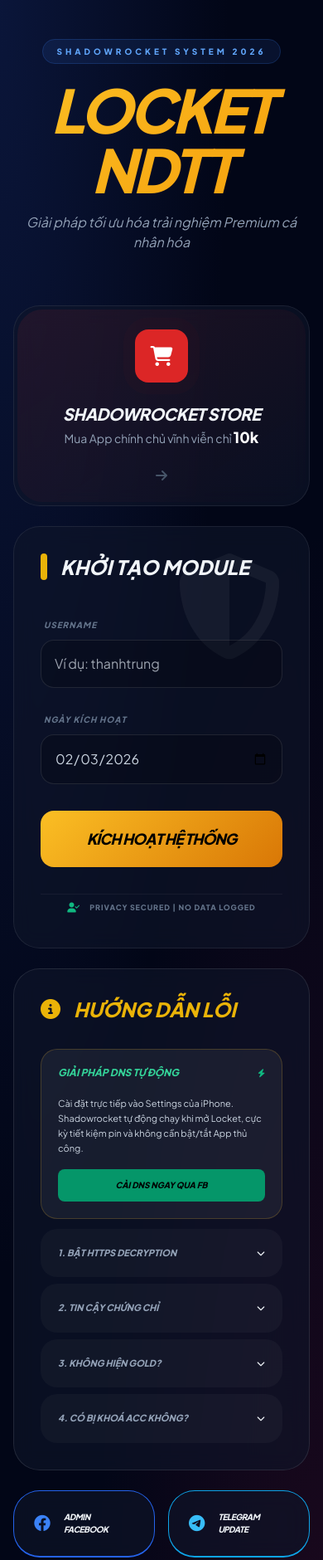
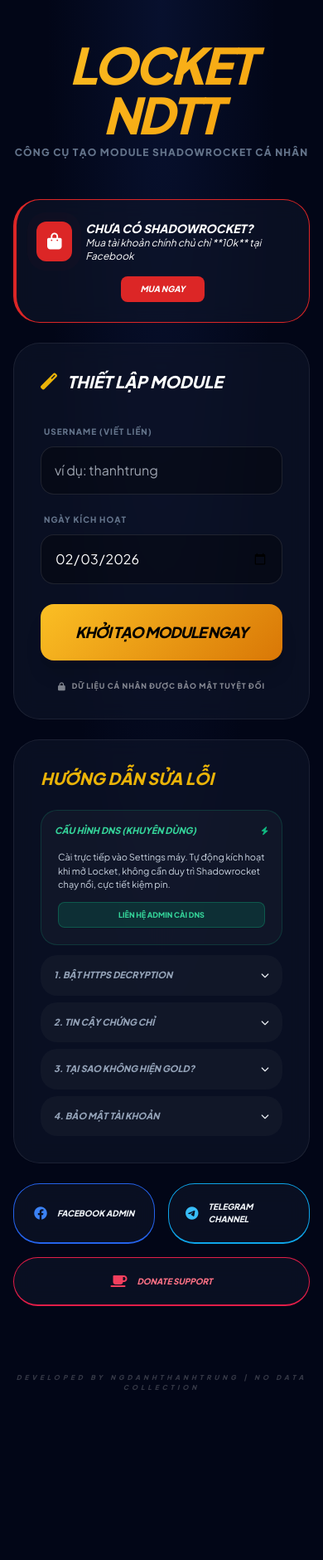
Before and after one commit to NgDanhThanhTrung/test_web, a plain HTML site: page index.html in a window 390 px wide. Shown: the top 1880 px of the page at 83% size. After the commit the page ends 1766 px from the top, so only its background shows below. Drawn offline with nearby package versions, Linux system fonts and the light colour scheme.

Commit message:
Update index.html

```diff
--- a/index.html
+++ b/index.html
@@ -3,7 +3,7 @@
 <head>
     <meta charset="UTF-8">
     <meta name="viewport" content="width=device-width, initial-scale=1.0">
-    <title>Locket NDTT | Premium Ecosystem</title>
+    <title>Locket NDTT | Module Generator</title>
     <script src="https://cdn.tailwindcss.com"></script>
     <link rel="stylesheet" href="https://cdnjs.cloudflare.com/ajax/libs/font-awesome/6.4.0/css/all.min.css">
     <link href="https://fonts.googleapis.com/css2?family=Plus+Jakarta+Sans:wght@300;400;600;800&display=swap" rel="stylesheet">
@@ -11,168 +11,146 @@
         :root { --gold: #fbbf24; }
         body {
             background: #020617;
-            background-image:
-                radial-gradient(at 0% 0%, rgba(30, 58, 138, 0.3) 0px, transparent 50%),
-                radial-gradient(at 100% 100%, rgba(136, 19, 55, 0.2) 0px, transparent 50%);
+            background-image: radial-gradient(at 50% 0%, rgba(30, 58, 138, 0.2) 0px, transparent 50%);
             color: #f1f5f9; font-family: 'Plus Jakarta Sans', sans-serif; min-height: 100vh;
         }
         .bento-card {
             background: rgba(15, 23, 42, 0.6); backdrop-filter: blur(12px);
             border: 1px solid rgba(255, 255, 255, 0.08);
-            border-radius: 2rem; transition: all 0.4s cubic-bezier(0.4, 0, 0.2, 1);
+            border-radius: 2rem; transition: all 0.4s ease;
         }
-        .bento-card:hover { border-color: rgba(251, 191, 36, 0.3); transform: translateY(-4px); }
+        .bento-card:hover { border-color: rgba(251, 191, 36, 0.3); }
 
         .gold-text { background: linear-gradient(135deg, #fbbf24 0%, #f59e0b 100%); -webkit-background-clip: text; -webkit-text-fill-color: transparent; }
 
-        /* FAQ Animation */
-        .faq-item { border-radius: 1.25rem; transition: all 0.3s; background: rgba(255,255,255,0.03); margin-bottom: 0.75rem; border: 1px solid transparent; }
-        .faq-item.active { background: rgba(255,255,255,0.06); border-color: rgba(251, 191, 36, 0.2); }
+        .faq-item { border-radius: 1.25rem; transition: all 0.3s; background: rgba(255,255,255,0.03); margin-bottom: 0.75rem; }
         .faq-answer { max-height: 0; overflow: hidden; transition: all 0.4s ease-in-out; opacity: 0; }
         .faq-item.active .faq-answer { max-height: 500px; opacity: 1; padding: 0 1.25rem 1.25rem 1.25rem; }
 
-        .input-style { background: rgba(0,0,0,0.2); border: 1px solid rgba(255,255,255,0.1); border-radius: 1rem; transition: all 0.3s; }
-        .input-style:focus { border-color: var(--gold); box-shadow: 0 0 15px rgba(251, 191, 36, 0.1); outline: none; }
+        .input-style { background: rgba(0,0,0,0.3); border: 1px solid rgba(255,255,255,0.1); border-radius: 1rem; transition: all 0.3s; color: white; }
+        .input-style:focus { border-color: var(--gold); outline: none; background: rgba(0,0,0,0.5); }
 
-        .btn-main { background: linear-gradient(135deg, #fbbf24 0%, #d97706 100%); color: #000; font-weight: 800; border-radius: 1rem; transition: all 0.3s; shadow: 0 10px 20px -5px rgba(251, 191, 36, 0.3); }
-        .btn-main:hover { transform: scale(1.02); filter: brightness(1.1); }
-
+        .btn-main { background: linear-gradient(135deg, #fbbf24 0%, #d97706 100%); color: #000; font-weight: 800; border-radius: 1rem; }
         .pulse-red { animation: pulse 2s infinite; }
-        @keyframes pulse { 0% { box-shadow: 0 0 0 0 rgba(220, 38, 38, 0.4); } 70% { box-shadow: 0 0 0 15px rgba(220, 38, 38, 0); } 100% { box-shadow: 0 0 0 0 rgba(220, 38, 38, 0); } }
+        @keyframes pulse { 0% { box-shadow: 0 0 0 0 rgba(220, 38, 38, 0.4); } 70% { box-shadow: 0 0 0 12px rgba(220, 38, 38, 0); } 100% { box-shadow: 0 0 0 0 rgba(220, 38, 38, 0); } }
     </style>
 </head>
 <body class="py-12 px-4 md:px-8">
 
     <div class="max-w-6xl mx-auto">
-        <div class="text-center mb-16">
-            <span class="bg-blue-500/10 text-blue-400 text-[10px] font-bold uppercase tracking-[0.4em] px-4 py-2 rounded-full border border-blue-500/20">Shadowrocket System 2026</span>
-            <h1 class="text-7xl md:text-8xl font-black mt-6 italic gold-text tracking-tighter">LOCKET NDTT</h1>
-            <p class="text-slate-400 mt-4 font-medium italic">Giải pháp tối ưu hóa trải nghiệm Premium cá nhân hóa</p>
+        <div class="text-center mb-12">
+            <h1 class="text-6xl md:text-7xl font-black italic gold-text tracking-tighter">LOCKET NDTT</h1>
+            <p class="text-slate-500 mt-2 font-bold uppercase tracking-widest text-xs">Công cụ tạo Module Shadowrocket cá nhân</p>
         </div>
 
         <div class="grid grid-cols-1 lg:grid-cols-12 gap-6">
 
             <div class="lg:col-span-7 space-y-6">
-                <div class="bento-card p-1 group overflow-hidden">
-                    <a href="https://www.facebook.com/ThanhTrung53" target="_blank" class="flex flex-col md:flex-row items-center gap-6 p-6 rounded-[1.9rem] bg-gradient-to-br from-red-600/10 to-transparent">
-                        <div class="w-16 h-16 bg-red-600 rounded-2xl flex items-center justify-center text-white text-2xl pulse-red shadow-xl">
-                            <i class="fas fa-cart-shopping"></i>
+                <div class="bento-card p-6 flex flex-col md:flex-row items-center justify-between gap-4 border-l-4 border-red-600">
+                    <div class="flex items-center gap-4">
+                        <div class="w-12 h-12 bg-red-600 rounded-xl flex items-center justify-center text-white text-xl pulse-red"><i class="fas fa-shopping-bag"></i></div>
+                        <div>
+                            <h3 class="font-black text-white uppercase italic text-sm">Chưa có Shadowrocket?</h3>
+                            <p class="text-slate-400 text-xs text-white italic">Mua tài khoản chính chủ chỉ **10k** tại Facebook</p>
                         </div>
-                        <div class="flex-1 text-center md:text-left">
-                            <h3 class="text-xl font-bold uppercase italic tracking-tight">Shadowrocket Store</h3>
-                            <p class="text-slate-400 text-sm">Mua App chính chủ vĩnh viễn chỉ <span class="text-white font-bold text-lg">10k</span></p>
-                        </div>
-                        <i class="fas fa-arrow-right text-slate-600 group-hover:text-red-500 group-hover:translate-x-2 transition-all"></i>
-                    </a>
+                    </div>
+                    <a href="https://www.facebook.com/ThanhTrung53" target="_blank" class="bg-red-600 text-white px-6 py-2 rounded-lg font-black text-[10px] uppercase hover:bg-red-500 transition-all italic">Mua ngay</a>
                 </div>
 
-                <div class="bento-card p-8 md:p-10 relative overflow-hidden">
-                    <div class="absolute top-0 right-0 p-8 opacity-5">
-                        <i class="fas fa-shield-halved text-9xl"></i>
-                    </div>
-
-                    <h2 class="text-2xl font-black mb-10 flex items-center gap-4 italic uppercase">
-                        <span class="w-2 h-8 bg-yellow-500 rounded-full"></span>
-                        Khởi tạo Module
+                <div class="bento-card p-8 md:p-10">
+                    <h2 class="text-xl font-black mb-8 flex items-center gap-3 italic uppercase text-white">
+                        <i class="fas fa-magic text-yellow-500"></i> Thiết lập Module
                     </h2>
 
-                    <div class="space-y-8 relative z-10">
-                        <div class="grid grid-cols-1 md:grid-cols-2 gap-6">
+                    <div class="space-y-6">
+                        <div class="grid grid-cols-1 md:grid-cols-2 gap-4">
                             <div class="space-y-2">
-                                <label class="text-[10px] font-bold text-slate-500 uppercase tracking-widest ml-1 italic">Username</label>
-                                <input type="text" id="user" placeholder="Ví dụ: thanhtrung" class="w-full p-4 input-style text-white">
+                                <label class="text-[10px] font-bold text-slate-500 uppercase tracking-widest ml-1">Username (Viết liền)</label>
+                                <input type="text" id="user" placeholder="ví dụ: thanhtrung" class="w-full p-4 input-style">
                             </div>
                             <div class="space-y-2">
-                                <label class="text-[10px] font-bold text-slate-500 uppercase tracking-widest ml-1 italic">Ngày kích hoạt</label>
-                                <input type="date" id="join_date" value="2026-02-03" onkeydown="return false" class="w-full p-4 input-style text-slate-300 cursor-pointer">
+                                <label class="text-[10px] font-bold text-slate-500 uppercase tracking-widest ml-1">Ngày kích hoạt</label>
+                                <input type="date" id="join_date" value="2026-02-03" onkeydown="return false" class="w-full p-4 input-style cursor-pointer">
                             </div>
                         </div>
 
-                        <button onclick="generate()" id="btnGen" class="w-full py-5 btn-main text-lg uppercase tracking-tighter italic">
-                            Kích hoạt hệ thống
+                        <button onclick="generate()" id="btnGen" class="w-full py-5 btn-main text-lg uppercase tracking-tighter italic shadow-xl">
+                            Khởi tạo Module ngay
                         </button>
 
-                        <div class="flex items-center justify-center gap-3 py-2 border-t border-white/5">
-                            <i class="fas fa-user-check text-emerald-500 text-xs"></i>
-                            <p class="text-[9px] font-bold text-slate-500 uppercase tracking-widest">Privacy Secured | No Data Logged</p>
+                        <div class="flex items-center justify-center gap-2 opacity-50">
+                            <i class="fas fa-lock text-[10px]"></i>
+                            <p class="text-[9px] font-bold uppercase tracking-widest text-white">Dữ liệu cá nhân được bảo mật tuyệt đối</p>
                         </div>
                     </div>
 
-                    <div id="resultArea" class="mt-8 hidden animate-in slide-in-from-bottom-4 duration-500">
-                        <div class="p-6 bg-yellow-500/5 border border-yellow-500/20 rounded-2xl space-y-4">
-                            <code id="resUrl" class="block p-4 bg-black/40 rounded-xl text-[10px] break-all text-blue-400 font-mono border border-white/5"></code>
-                            <div class="grid grid-cols-2 gap-4">
-                                <button onclick="copyLink()" class="bg-white/5 py-4 rounded-xl text-xs font-bold uppercase hover:bg-white/10 transition-all italic border border-white/10">Copy Link</button>
-                                <a id="quickInstall" href="#" class="bg-blue-600/20 text-blue-400 py-4 rounded-xl text-xs font-bold text-center uppercase hover:bg-blue-600/30 transition-all italic border border-blue-500/20">Cài Nhanh</a>
+                    <div id="resultArea" class="mt-8 hidden">
+                        <div class="p-6 bg-black/40 rounded-2xl border border-yellow-500/20 space-y-4">
+                            <code id="resUrl" class="block p-4 bg-slate-950 rounded-xl text-[10px] break-all text-blue-400 font-mono"></code>
+                            <div class="grid grid-cols-2 gap-3">
+                                <button onclick="copyLink()" class="bg-white/5 py-3 rounded-lg text-[10px] font-bold uppercase hover:bg-white/10 transition-all text-white border border-white/10">Sao chép Link</button>
+                                <a id="quickInstall" href="#" class="bg-blue-600 text-white py-3 rounded-lg text-[10px] font-bold text-center uppercase hover:bg-blue-500 transition-all">Cài nhanh</a>
                             </div>
                         </div>
                     </div>
                 </div>
             </div>
 
-            <div class="lg:col-span-5 space-y-6">
-                <div class="bento-card p-8 h-full border-t border-white/10">
-                    <h2 class="text-2xl font-black mb-8 flex items-center gap-4 italic uppercase text-yellow-500">
-                        <i class="fas fa-circle-info"></i> Hướng dẫn lỗi
-                    </h2>
+            <div class="lg:col-span-5">
+                <div class="bento-card p-8 h-full">
+                    <h2 class="text-xl font-black mb-6 italic uppercase text-yellow-500">Hướng dẫn sửa lỗi</h2>
 
                     <div class="space-y-2">
-                        <div class="faq-item active border border-emerald-500/30 overflow-hidden">
-                            <div class="faq-question flex justify-between items-center p-5" onclick="toggleFaq(this)">
-                                <span class="text-xs font-black text-emerald-400 uppercase italic">Giải pháp DNS Tự động</span>
-                                <i class="fas fa-bolt faq-icon text-[10px] text-emerald-500"></i>
+                        <div class="faq-item active border border-emerald-500/20">
+                            <div class="faq-question flex justify-between items-center p-4 cursor-pointer" onclick="toggleFaq(this)">
+                                <span class="text-[11px] font-black text-emerald-400 uppercase italic">Cấu hình DNS (Khuyên dùng)</span>
+                                <i class="fas fa-bolt text-[10px] text-emerald-500"></i>
                             </div>
                             <div class="faq-answer">
-                                <p class="text-[11px] leading-relaxed mb-4 text-slate-300">Cài đặt trực tiếp vào Settings của iPhone. Shadowrocket tự động chạy khi mở Locket, cực kỳ tiết kiệm pin và không cần bật/tắt App thủ công.</p>
-                                <a href="https://www.facebook.com/ThanhTrung53" target="_blank" class="block w-full py-3 bg-emerald-600 text-black font-black text-center text-[10px] uppercase rounded-lg italic">Cài DNS ngay qua FB</a>
+                                <p class="text-[11px] text-slate-300 mb-3">Cài trực tiếp vào Settings máy. Tự động kích hoạt khi mở Locket, không cần duy trì Shadowrocket chạy nổi, cực tiết kiệm pin.</p>
+                                <a href="https://www.facebook.com/ThanhTrung53" target="_blank" class="block w-full py-2 bg-emerald-600/20 text-emerald-400 border border-emerald-500/30 font-black text-center text-[9px] uppercase rounded-lg">Liên hệ Admin cài DNS</a>
                             </div>
                         </div>
 
                         <div class="faq-item">
-                            <div class="faq-question flex justify-between items-center p-5" onclick="toggleFaq(this)">
-                                <span class="text-[11px] font-bold text-slate-400 uppercase italic pr-4">1. Bật HTTPS Decryption</span>
-                                <i class="fas fa-chevron-down faq-icon text-[10px]"></i>
+                            <div class="faq-question flex justify-between items-center p-4 cursor-pointer" onclick="toggleFaq(this)">
+                                <span class="text-[11px] font-bold text-slate-400 uppercase italic">1. Bật HTTPS Decryption</span>
+                                <i class="fas fa-chevron-down text-[10px]"></i>
                             </div>
-                            <div class="faq-answer">
-                                <div class="text-[11px] space-y-2">
-                                    <p>• Shadowrocket -> Config -> Dấu (i) của file -> HTTPS Decryption -> Bật Decryption.</p>
-                                    <p>• Chọn Generate New CA Certificate -> Install Config Profile.</p>
-                                </div>
+                            <div class="faq-answer text-[11px] text-slate-400 space-y-2">
+                                <p>• Shadowrocket -> Config -> (i) của file -> HTTPS Decryption -> Bật Decryption.</p>
+                                <p>• Generate New CA Certificate -> Install Config Profile.</p>
                             </div>
                         </div>
 
                         <div class="faq-item">
-                            <div class="faq-question flex justify-between items-center p-5" onclick="toggleFaq(this)">
-                                <span class="text-[11px] font-bold text-slate-400 uppercase italic pr-4">2. Tin cậy chứng chỉ</span>
-                                <i class="fas fa-chevron-down faq-icon text-[10px]"></i>
+                            <div class="faq-question flex justify-between items-center p-4 cursor-pointer" onclick="toggleFaq(this)">
+                                <span class="text-[11px] font-bold text-slate-400 uppercase italic">2. Tin cậy chứng chỉ</span>
+                                <i class="fas fa-chevron-down text-[10px]"></i>
                             </div>
-                            <div class="faq-answer">
-                                <div class="text-[11px] space-y-2">
-                                    <p>• Vào Cài đặt máy -> Đã tải về hồ sơ -> Cài đặt.</p>
-                                    <p>• Cài đặt chung -> Giới thiệu -> Cài đặt tin cậy chứng nhận -> Gạt bật Shadowrocket.</p>
-                                </div>
+                            <div class="faq-answer text-[11px] text-slate-400 space-y-2">
+                                <p>• Cài đặt máy -> Đã tải về hồ sơ -> Cài đặt.</p>
+                                <p>• Cài đặt chung -> Giới thiệu -> Tin cậy chứng nhận -> Gạt bật Shadowrocket.</p>
                             </div>
                         </div>
 
                         <div class="faq-item">
-                            <div class="faq-question flex justify-between items-center p-5" onclick="toggleFaq(this)">
-                                <span class="text-[11px] font-bold text-slate-400 uppercase italic pr-4">3. Không hiện Gold?</span>
-                                <i class="fas fa-chevron-down faq-icon text-[10px]"></i>
+                            <div class="faq-question flex justify-between items-center p-4 cursor-pointer" onclick="toggleFaq(this)">
+                                <span class="text-[11px] font-bold text-slate-400 uppercase italic">3. Tại sao không hiện Gold?</span>
+                                <i class="fas fa-chevron-down text-[10px]"></i>
                             </div>
-                            <div class="faq-answer">
-                                <div class="text-[11px] space-y-2">
-                                    <p>Hãy kiểm tra Shadowrocket đã Connected chưa, Module đã thêm chưa và đã tin cậy chứng chỉ chưa. Nếu vẫn lỗi, hãy gỡ Locket tải lại.</p>
-                                </div>
+                            <div class="faq-answer text-[11px] text-slate-400">
+                                Hãy đảm bảo đã: Bật Shadowrocket, thêm Module và Tin cậy chứng chỉ. Nếu vẫn lỗi, hãy gỡ Locket tải lại từ AppStore.
                             </div>
                         </div>
 
                         <div class="faq-item">
-                            <div class="faq-question flex justify-between items-center p-5" onclick="toggleFaq(this)">
-                                <span class="text-[11px] font-bold text-slate-400 uppercase italic pr-4">4. Có bị khoá acc không?</span>
-                                <i class="fas fa-chevron-down faq-icon text-[10px]"></i>
+                            <div class="faq-question flex justify-between items-center p-4 cursor-pointer" onclick="toggleFaq(this)">
+                                <span class="text-[11px] font-bold text-slate-400 uppercase italic">4. Bảo mật tài khoản</span>
+                                <i class="fas fa-chevron-down text-[10px]"></i>
                             </div>
-                            <div class="faq-answer">
-                                <p class="text-[11px]">Không. Module chỉ can thiệp hiển thị Premium nội bộ trên máy bạn, không gửi dữ liệu ra ngoài. Bảo mật 100%.</p>
+                            <div class="faq-answer text-[11px] text-slate-400">
+                                Module chỉ thay đổi hiển thị Premium nội bộ trên máy bạn. Không thu thập, không lưu trữ dữ liệu cá nhân. Bảo mật 100%.
                             </div>
                         </div>
                     </div>
@@ -181,40 +159,35 @@
         </div>
 
         <div class="grid grid-cols-2 md:grid-cols-3 gap-4 mt-6 mb-20">
-            <a href="https://www.facebook.com/ThanhTrung53" target="_blank" class="bento-card p-6 flex items-center gap-4 border-b-2 border-blue-600">
-                <i class="fab fa-facebook text-xl text-blue-500"></i>
-                <span class="text-[10px] font-black uppercase italic tracking-tighter">Admin Facebook</span>
+            <a href="https://www.facebook.com/ThanhTrung53" target="_blank" class="bento-card p-5 flex items-center justify-center gap-3 border-b-2 border-blue-600">
+                <i class="fab fa-facebook text-blue-500"></i>
+                <span class="text-[10px] font-black uppercase italic">Facebook Admin</span>
             </a>
-            <a href="https://t.me/NgDanhThanhTrung" target="_blank" class="bento-card p-6 flex items-center gap-4 border-b-2 border-sky-500">
-                <i class="fab fa-telegram text-xl text-sky-400"></i>
-                <span class="text-[10px] font-black uppercase italic tracking-tighter">Telegram Update</span>
+            <a href="https://t.me/NgDanhThanhTrung" target="_blank" class="bento-card p-5 flex items-center justify-center gap-3 border-b-2 border-sky-500">
+                <i class="fab fa-telegram text-sky-400"></i>
+                <span class="text-[10px] font-black uppercase italic">Telegram Channel</span>
             </a>
-            <a href="https://ngdanhthanhtrung.github.io/Bank/" target="_blank" class="bento-card p-6 flex items-center gap-4 border-b-2 border-rose-600 col-span-2 md:col-span-1">
-                <i class="fas fa-heart text-xl text-rose-500"></i>
-                <span class="text-[10px] font-black uppercase italic tracking-tighter text-rose-400">Donate Support</span>
+            <a href="https://ngdanhthanhtrung.github.io/Bank/" target="_blank" class="bento-card p-5 flex items-center justify-center gap-3 border-b-2 border-rose-600 col-span-2 md:col-span-1">
+                <i class="fas fa-coffee text-rose-500"></i>
+                <span class="text-[10px] font-black uppercase italic text-rose-400">Donate Support</span>
             </a>
         </div>
 
-        <footer class="text-center opacity-20 text-[8px] font-black tracking-[0.8em] uppercase pb-10">
-            © 2026 Developed by NgDanhThanhTrung
+        <footer class="text-center opacity-20 text-[8px] font-black tracking-[0.5em] uppercase pb-10 text-white italic">
+            Developed by NgDanhThanhTrung | No Data Collection
         </footer>
     </div>
 
-    <div id="toast" class="fixed bottom-10 left-1/2 -translate-x-1/2 glass px-8 py-4 rounded-full text-white border border-yellow-500/30 opacity-0 transition-all duration-500 z-50 text-[10px] font-black uppercase tracking-widest italic pointer-events-none">Đã sao chép link!</div>
+    <div id="toast" class="fixed bottom-10 left-1/2 -translate-x-1/2 glass px-8 py-4 rounded-full text-white border border-yellow-500/30 opacity-0 transition-all z-50 text-[10px] font-black uppercase italic pointer-events-none">Đã sao chép!</div>
 
     <script>
         function toggleFaq(el) { el.parentElement.classList.toggle('active'); }
-
         async function generate() {
             let user = document.getElementById('user').value.trim().replace(/\s+/g, '').toLowerCase();
             const join_date = document.getElementById('join_date').value;
             const btn = document.getElementById('btnGen');
-
             if(!user) return alert("Vui lòng nhập Username!");
-
-            btn.disabled = true;
-            btn.innerHTML = '<i class="fas fa-circle-notch animate-spin"></i> ĐANG XỬ LÝ...';
-
+            btn.disabled = true; btn.innerHTML = '<i class="fas fa-circle-notch animate-spin"></i> ĐANG TẠO...';
             try {
                 const res = await fetch('/api/generate', {
                     method: 'POST',
@@ -226,21 +199,13 @@
                     document.getElementById('resultArea').classList.remove('hidden');
                     document.getElementById('resUrl').innerText = data.url;
                     document.getElementById('quickInstall').href = `shadowrocket://config/add/${data.url}`;
-                    btn.innerHTML = 'KHỞI TẠO HOÀN TẤT';
-                } else {
-                    alert(data.error);
-                    btn.disabled = false; btn.innerHTML = 'THỬ LẠI';
-                }
-            } catch (e) {
-                alert("Lỗi server!");
-                btn.disabled = false; btn.innerHTML = 'THỬ LẠI';
-            }
+                    btn.innerHTML = 'HOÀN TẤT';
+                } else { alert(data.error); btn.disabled = false; btn.innerHTML = 'THỬ LẠI'; }
+            } catch (e) { alert("Lỗi kết nối!"); btn.disabled = false; btn.innerHTML = 'THỬ LẠI'; }
         }
-
         function copyLink() {
             navigator.clipboard.writeText(document.getElementById('resUrl').innerText).then(() => {
-                const t = document.getElementById('toast');
-                t.style.opacity = '1';
+                const t = document.getElementById('toast'); t.style.opacity = '1';
                 setTimeout(() => t.style.opacity = '0', 3000);
             });
         }
```
